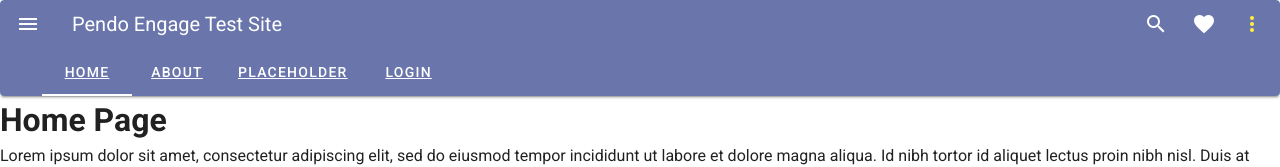
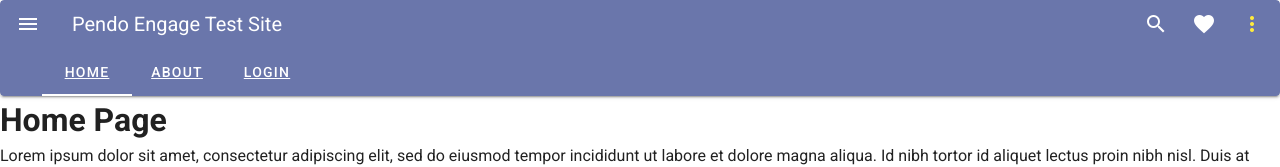
Before and after one commit to jingjing-jacobson/engage-test-site, a Vue app: page / in a window 1280 px wide. Shown: the top 167 px of the page. Built offline with nearby package versions, Linux system fonts and the light colour scheme.

Commit message:
remove placeholder link

```diff
--- a/src/components/NavBar.vue
+++ b/src/components/NavBar.vue
@@ -59,7 +59,6 @@
 
           <v-tab><router-link to="/about" class="nav-link" >About</router-link></v-tab>
 
-          <v-tab><router-link to="/" class="nav-link">Placeholder</router-link></v-tab>
           <v-tab id="5748932759208f2"><router-link to="/login" class="nav-link">Login</router-link></v-tab>
         </v-tabs>
       </template>
```
